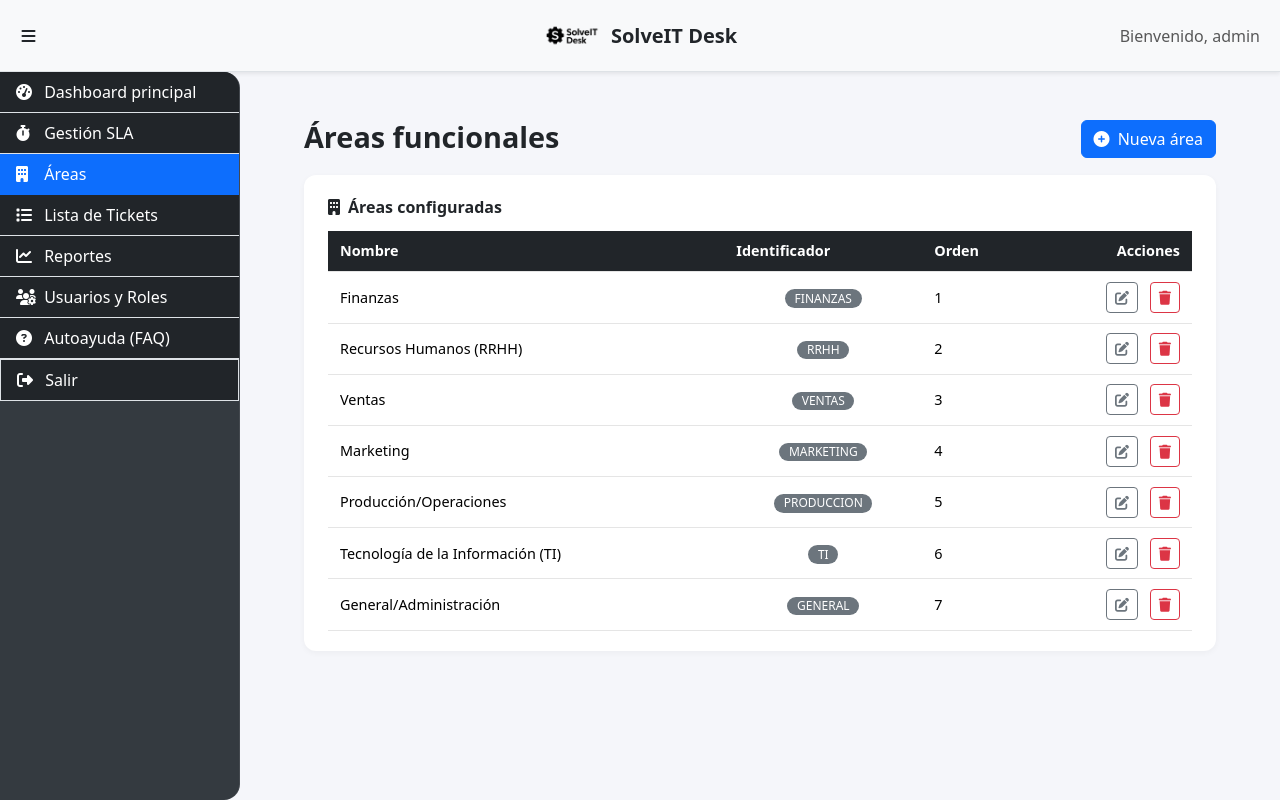
After one commit to medinabenjamin/tickets-v1.0, a Django app: page /areas/ in a window 1280 px wide. The commit adds this page. Run offline with Django 5.2, Linux system fonts and the light colour scheme; a user stored in the database is signed in; data comes from the database, SQL or seed files in the repository.

Commit message:
Add area management module and migrate ticket areas

```diff
--- a/soporte/models.py
+++ b/soporte/models.py
@@ -66,18 +66,36 @@ class Prioridad(models.Model):
         return self.nombre
 
 
+class Area(models.Model):
+    """Áreas funcionales desde las que se levantan tickets."""
+
+    clave = models.SlugField(
+        max_length=50,
+        unique=True,
+        verbose_name="Identificador",
+        help_text=(
+            "Nombre corto sin espacios usado internamente para referirse al área. "
+            "Por ejemplo: 'finanzas', 'rrhh', 'marketing'."
+        ),
+    )
+    nombre = models.CharField(max_length=100, unique=True, verbose_name="Nombre")
+    orden = models.PositiveIntegerField(
+        default=0,
+        verbose_name="Orden",
+        help_text="Se utiliza para ordenar las áreas en los listados y selectores.",
+    )
+
+    class Meta:
+        ordering = ["orden", "nombre"]
+        verbose_name = "Área funcional"
+        verbose_name_plural = "Áreas funcionales"
+
+    def __str__(self):
+        return self.nombre
+
+
 class Ticket(models.Model):
     """Ticket de soporte con información de SLA."""
-
-    AREA_CHOICES = [
-        ('finanzas', 'Finanzas'),
-        ('rrhh', 'Recursos Humanos (RRHH)'),
-        ('ventas', 'Ventas'),
-        ('marketing', 'Marketing'),
-        ('produccion', 'Producción/Operaciones'),
-        ('ti', 'Tecnología de la Información (TI)'),
-        ('general', 'General/Administración'),
-    ]
 
     CATEGORIA_CHOICES = [
         ('soporte', 'Soporte Técnico'),
@@ -141,10 +159,10 @@ class Ticket(models.Model):
         default='incidencia',
         verbose_name="Tipo de Ticket",
     )
-    area_funcional = models.CharField(
-        max_length=20,
-        choices=AREA_CHOICES,
-        default='general',
+    area_funcional = models.ForeignKey(
+        Area,
+        on_delete=models.PROTECT,
+        related_name="tickets",
         verbose_name="Área Solicitante",
     )
 
--- a/soporte/services.py
+++ b/soporte/services.py
@@ -133,8 +133,8 @@ def update_ticket(ticket, actor, changes: dict, comment: str = None):
                 actor,
                 TicketHistory.Action.AREA,
                 'area_funcional',
-                _display_from_choices(ticket.AREA_CHOICES, old),
-                _display_from_choices(ticket.AREA_CHOICES, new),
+                getattr(old, 'nombre', old),
+                getattr(new, 'nombre', new),
             )
             ticket.area_funcional = new
 
--- /dev/null
+++ b/soporte/templates/soporte/area_list.html
@@ -0,0 +1,62 @@
+{% extends 'soporte/base.html' %}
+{% block title %}Áreas funcionales{% endblock %}
+{% block content %}
+<div class="main-container">
+    <div class="d-flex justify-content-between align-items-center mb-3">
+        <h1 class="page-title">Áreas funcionales</h1>
+        <a class="btn btn-primary" href="{% url 'area_crear' %}">
+            <i class="fas fa-plus-circle me-1"></i> Nueva área
+        </a>
+    </div>
+
+    {% if messages %}
+        {% for message in messages %}
+            <div class="alert alert-{{ message.tags }}">{{ message }}</div>
+        {% endfor %}
+    {% endif %}
+
+    <div class="card-custom">
+        <div class="card-custom-header d-flex justify-content-between align-items-center">
+            <div class="d-flex align-items-center gap-2">
+                <i class="fas fa-building"></i>
+                <span>Áreas configuradas</span>
+            </div>
+        </div>
+        <div class="table-responsive">
+            <table class="table table-custom mb-0 align-middle">
+                <thead class="table-dark">
+                    <tr>
+                        <th scope="col">Nombre</th>
+                        <th scope="col">Identificador</th>
+                        <th scope="col">Orden</th>
+                        <th scope="col" class="text-end">Acciones</th>
+                    </tr>
+                </thead>
+                <tbody>
+                    {% for area in areas %}
+                        <tr>
+                            <td>{{ area.nombre }}</td>
+                            <td class="text-center">
+                                <span class="badge rounded-pill bg-secondary text-uppercase">{{ area.clave }}</span>
+                            </td>
+                            <td>{{ area.orden }}</td>
+                            <td class="text-end">
+                                <a href="{% url 'area_editar' area.id %}" class="btn btn-sm btn-outline-secondary me-2">
+                                    <i class="fas fa-edit"></i>
+                                </a>
+                                <a href="{% url 'area_eliminar' area.id %}" class="btn btn-sm btn-outline-danger">
+                                    <i class="fas fa-trash"></i>
+                                </a>
+                            </td>
+                        </tr>
+                    {% empty %}
+                        <tr>
+                            <td colspan="4" class="text-center py-4 text-muted">No hay áreas configuradas.</td>
+                        </tr>
+                    {% endfor %}
+                </tbody>
+            </table>
+        </div>
+    </div>
+</div>
+{% endblock %}
--- a/soporte/templates/soporte/base.html
+++ b/soporte/templates/soporte/base.html
@@ -20,6 +20,9 @@
                 </a>
                 <a href="{% url 'sla_prioridades' %}" class="list-group-item list-group-item-action bg-dark text-white">
                     <i class="fas fa-stopwatch"></i> Gestión SLA
+                </a>
+                <a href="{% url 'areas' %}" class="list-group-item list-group-item-action bg-dark text-white">
+                    <i class="fas fa-building"></i> Áreas
                 </a>
                 {% endif %}
 
--- a/soporte/templates/soporte/detalle_ticket.html
+++ b/soporte/templates/soporte/detalle_ticket.html
@@ -70,7 +70,7 @@
                             <p class="mb-2"><span class="fw-bold">Categoría:</span> {{ ticket.get_categoria_display }}</p>
                         </div>
                         <div class="col-md-6">
-                            <p class="mb-2"><span class="fw-bold">Área:</span> {{ ticket.get_area_funcional_display }}</p>
+                            <p class="mb-2"><span class="fw-bold">Área:</span> {{ ticket.area_funcional.nombre }}</p>
                         </div>
                     </div>
                     <div class="mb-4">
--- a/soporte/templates/soporte/imprimir_ticket.html
+++ b/soporte/templates/soporte/imprimir_ticket.html
@@ -68,7 +68,7 @@
                     <p><strong>Título:</strong> {{ ticket.titulo }}</p>
                     <p><strong>Solicitante:</strong> {{ ticket.solicitante.username }}</p>
                     <p><strong>Técnico Asignado:</strong> {{ ticket.tecnico_asignado.username|default:"No asignado" }}</p>
-                    <p><strong>Área Solicitante:</strong> {{ ticket.get_area_funcional_display }}</p>
+                    <p><strong>Área Solicitante:</strong> {{ ticket.area_funcional.nombre }}</p>
                 </div>
                 <div class="col-md-6">
                     <p><strong>Estado:</strong> {{ ticket.get_estado_display }}</p>
--- a/soporte/urls.py
+++ b/soporte/urls.py
@@ -36,4 +36,10 @@ urlpatterns = [
     path('sla/prioridades/nueva/', views.crear_prioridad_sla, name='sla_prioridad_crear'),
     path('sla/prioridades/<int:prioridad_id>/editar/', views.editar_prioridad_sla, name='sla_prioridad_editar'),
     path('sla/prioridades/<int:prioridad_id>/eliminar/', views.eliminar_prioridad_sla, name='sla_prioridad_eliminar'),
+
+    # Gestión de Áreas
+    path('areas/', views.lista_areas, name='areas'),
+    path('areas/nueva/', views.crear_area, name='area_crear'),
+    path('areas/<int:area_id>/editar/', views.editar_area, name='area_editar'),
+    path('areas/<int:area_id>/eliminar/', views.eliminar_area, name='area_eliminar'),
 ]
--- a/soporte/views.py
+++ b/soporte/views.py
@@ -18,6 +18,7 @@ from django.shortcuts import get_object_or_404, redirect, render
 from django.utils import timezone
 
 from .forms import (
+    AreaForm,
     CommentForm,
     PrioridadForm,
     RoleForm,
@@ -26,7 +27,7 @@ from .forms import (
     UserCreateForm,
     UserUpdateForm,
 )
-from .models import Adjunto, Comment, PerfilUsuario, Prioridad, Ticket
+from .models import Adjunto, Area, Comment, PerfilUsuario, Prioridad, Ticket
 from .services import log_attachment, update_ticket
 from .utils.permissions import (
     get_app_verbose_name,
@@ -111,7 +112,7 @@ def home(request):
     search_query = request.GET.get('search') or request.GET.get('q')
     if search_query:
         tickets_list = tickets_list.filter(Q(titulo__icontains=search_query) | Q(descripcion__icontains=search_query))
-    tickets = tickets_list.select_related('prioridad', 'solicitante', 'tecnico_asignado')
+    tickets = tickets_list.select_related('prioridad', 'solicitante', 'tecnico_asignado', 'area_funcional')
 
     sort = request.GET.get('sort')
     direction = request.GET.get('dir', 'asc')
@@ -337,7 +338,7 @@ def dashboard(request):
         .order_by('estado_sla')
     )
     tickets_recientes = (
-        Ticket.objects.select_related('prioridad', 'solicitante')
+        Ticket.objects.select_related('prioridad', 'solicitante', 'area_funcional')
         .all()
         .order_by('-fecha_creacion')[:5]
     )
@@ -457,6 +458,72 @@ def eliminar_prioridad_sla(request, prioridad_id):
             'prioridad': prioridad,
         },
     )
+
+
+# --- MÓDULO DE ÁREAS ---
+
+
+@login_required
+@user_passes_test(es_personal_sla)
+def lista_areas(request):
+    areas = Area.objects.order_by("orden", "nombre")
+    return render(request, 'soporte/area_list.html', {'areas': areas})
+
+
+@login_required
+@user_passes_test(es_personal_sla)
+def crear_area(request):
+    if request.method == 'POST':
+        form = AreaForm(request.POST)
+        if form.is_valid():
+            area = form.save()
+            messages.success(request, f"Área '{area.nombre}' creada correctamente.")
+            return redirect('areas')
+    else:
+        next_order = Area.objects.aggregate(max_orden=Max('orden')).get('max_orden') or 0
+        form = AreaForm(initial={'orden': next_order + 1})
+    return render(request, 'soporte/area_form.html', {'form': form, 'titulo': 'Crear área'})
+
+
+@login_required
+@user_passes_test(es_personal_sla)
+def editar_area(request, area_id):
+    area = get_object_or_404(Area, id=area_id)
+    if request.method == 'POST':
+        form = AreaForm(request.POST, instance=area)
+        if form.is_valid():
+            area_actualizada = form.save()
+            messages.success(
+                request,
+                f"Área '{area_actualizada.nombre}' actualizada correctamente.",
+            )
+            return redirect('areas')
+    else:
+        form = AreaForm(instance=area)
+    return render(
+        request,
+        'soporte/area_form.html',
+        {'form': form, 'titulo': 'Editar área', 'area': area},
+    )
+
+
+@login_required
+@user_passes_test(es_personal_sla)
+def eliminar_area(request, area_id):
+    area = get_object_or_404(Area, id=area_id)
+    if request.method == 'POST':
+        nombre = area.nombre
+        try:
+            area.delete()
+        except ProtectedError:
+            messages.error(
+                request,
+                "No es posible eliminar el área porque existen tickets asociados.",
+            )
+        else:
+            messages.success(request, f"Área '{nombre}' eliminada correctamente.")
+        return redirect('areas')
+    return render(request, 'soporte/area_confirm_delete.html', {'area': area})
 
 # --- VISTAS DE MANTENEDOR (¡ACTUALIZADAS!) ---
 
@@ -727,7 +794,7 @@ def exportar_tickets_csv(request):
             ticket.tecnico_asignado.username if ticket.tecnico_asignado else '-',
             ticket.get_estado_display(), ticket.prioridad.nombre,
             ticket.get_categoria_display(), ticket.get_tipo_ticket_display(),
-            ticket.get_area_funcional_display(),
+            ticket.area_funcional.nombre,
             ticket.fecha_creacion.strftime('%Y-%m-%d %H:%M'),
             str(ticket.tiempo_resolucion).split('.')[0] if ticket.tiempo_resolucion else '-'
         ])
```
Also changed, not shown: soporte/forms.py (+37 -1 lines), soporte/templates/soporte/area_confirm_delete.html (added, +20 -0 lines), soporte/templates/soporte/area_form.html (added, +40 -0 lines), soporte/migrations/0013_area_model.py (added).
